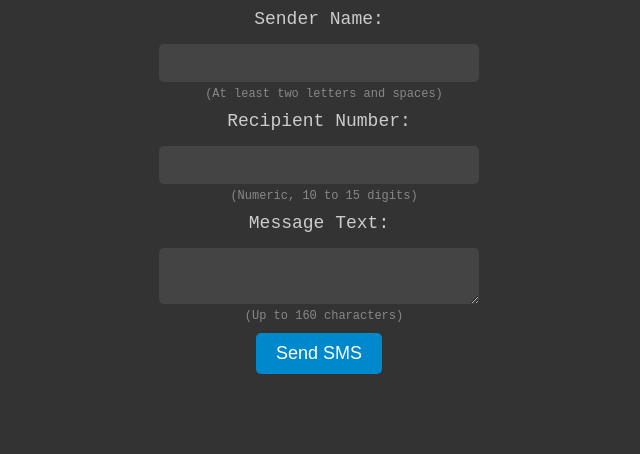
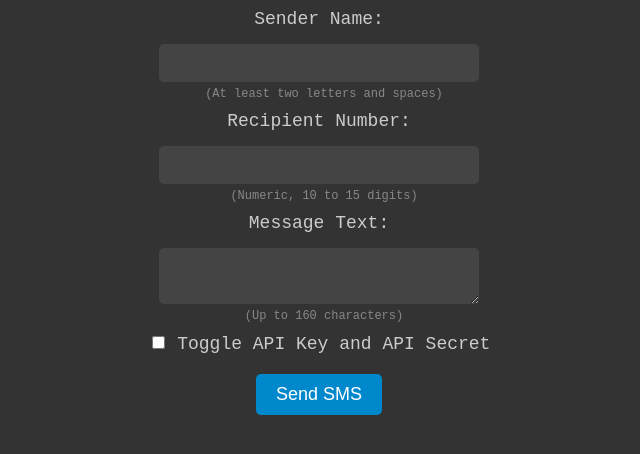
Before and after one commit to Amino114/FreeSMS, a Flask app: page / in a window 1280 px wide. Shown: the part 21-475 px from the top of the page, without its empty margins (321-961 px from the left). Run offline with Flask 3, Linux system fonts and the light colour scheme.

Commit message:
Update index.html

```diff
--- a/templates/index.html
+++ b/templates/index.html
@@ -2,7 +2,7 @@
 <html>
 <head>
     <title>SMS Sender</title>
-	<link rel="icon" href="favicon.ico" type="image/x-icon">
+    <link rel="icon" href="favicon.ico" type="image/x-icon">
     <style>
         body {background-color: #333; color: #ccc; font-family: 'Courier New', monospace; text-align: center; margin: 0; padding: 0;}
         form {margin: 20px auto; display: flex; flex-direction: column; align-items: center;}
@@ -14,25 +14,44 @@
         .hint {color: #888; font-size: 12px; margin-left: 10px;}
         #status-message {margin: 20px;}
         #status-message p {background: #222; color: #fff; padding: 10px; border-radius: 5px; font-size: 16px;}
+        #api-key, #api-secret {margin: 10px 0;}
+        .toggle {margin: 10px 0;}
     </style>
 </head>
 <body>
     <form method="POST" action="/">
         <label for="sender">Sender Name:</label>
-        <input type="text" name="sender" required maxlength="20" pattern="^[A-Za-z\s]{1,}[A-Za-z]{1,}$">
-        <span class="hint">(At least two letters and spaces)</span>
+        <input type="text" name="sender" required maxlength="20" pattern="^[A-Za-z\s]{1,}[A-Za-z]{1,}$" title="Enter the name of the sender" aria-describedby="sender-hint">
+        <span class="hint" id="sender-hint">(At least two letters and spaces)</span>
 
         <label for="recipient">Recipient Number:</label>
-        <input type="text" name="recipient" required pattern="^[0-9]{10,15}$" maxlength="15">
-        <span class="hint">(Numeric, 10 to 15 digits)</span>
+        <input type="text" name="recipient" required pattern="^[0-9]{10,15}$" maxlength="15" title="Enter the phone number of the recipient" aria-describedby="recipient-hint">
+        <span class="hint" id="recipient-hint">(Numeric, 10 to 15 digits)</span>
 
         <label for="message">Message Text:</label>
-        <textarea name="message" required maxlength="160"></textarea>
-        <span class="hint">(Up to 160 characters)</span>
+        <textarea name="message" required maxlength="160" title="Enter the message text" aria-describedby="message-hint"></textarea>
+        <span class="hint" id="message-hint">(Up to 160 characters)</span>
+
+        <div class="toggle">
+            <input type="checkbox" id="toggle-api" name="toggle-api">
+            <label for="toggle-api">Toggle API Key and API Secret</label>
+        </div>
+
+        <div id="api-key" style="display: none;">
+            <label for="api_key">API Key:</label>
+            <input type="text" name="api_key" value="{{ api_key }}" title="Enter the API key" aria-describedby="api-key-hint">
+            <span class="hint" id="api-key-hint">(Default: default_api_key)</span>
+        </div>
+
+        <div id="api-secret" style="display: none;">
+            <label for="api_secret">API Secret:</label>
+            <input type="text" name="api_secret" value="{{ api_secret }}" title="Enter the API secret" aria-describedby="api-secret-hint">
+            <span class="hint" id="api-secret-hint">(Default: default_api_secret)</span>
+        </div>
 
         <input type="submit" value="Send SMS">
     </form>
-    <div id="status-message">
+    <div id="status-message" aria-live="polite" role="status">
         {% if status_message %}
             <p>{{ status_message }}</p>
             <script>
@@ -43,5 +62,20 @@
             </script>
         {% endif %}
     </div>
+    <script>
+        const toggleApi = document.getElementById('toggle-api');
+        const apiKey = document.getElementById('api-key');
+        const apiSecret = document.getElementById('api-secret');
+
+        toggleApi.addEventListener('change', () => {
+            if (toggleApi.checked) {
+                apiKey.style.display = 'block';
+                apiSecret.style.display = 'block';
+            } else {
+                apiKey.style.display = 'none';
+                apiSecret.style.display = 'none';
+            }
+        });
+    </script>
 </body>
 </html>
```
